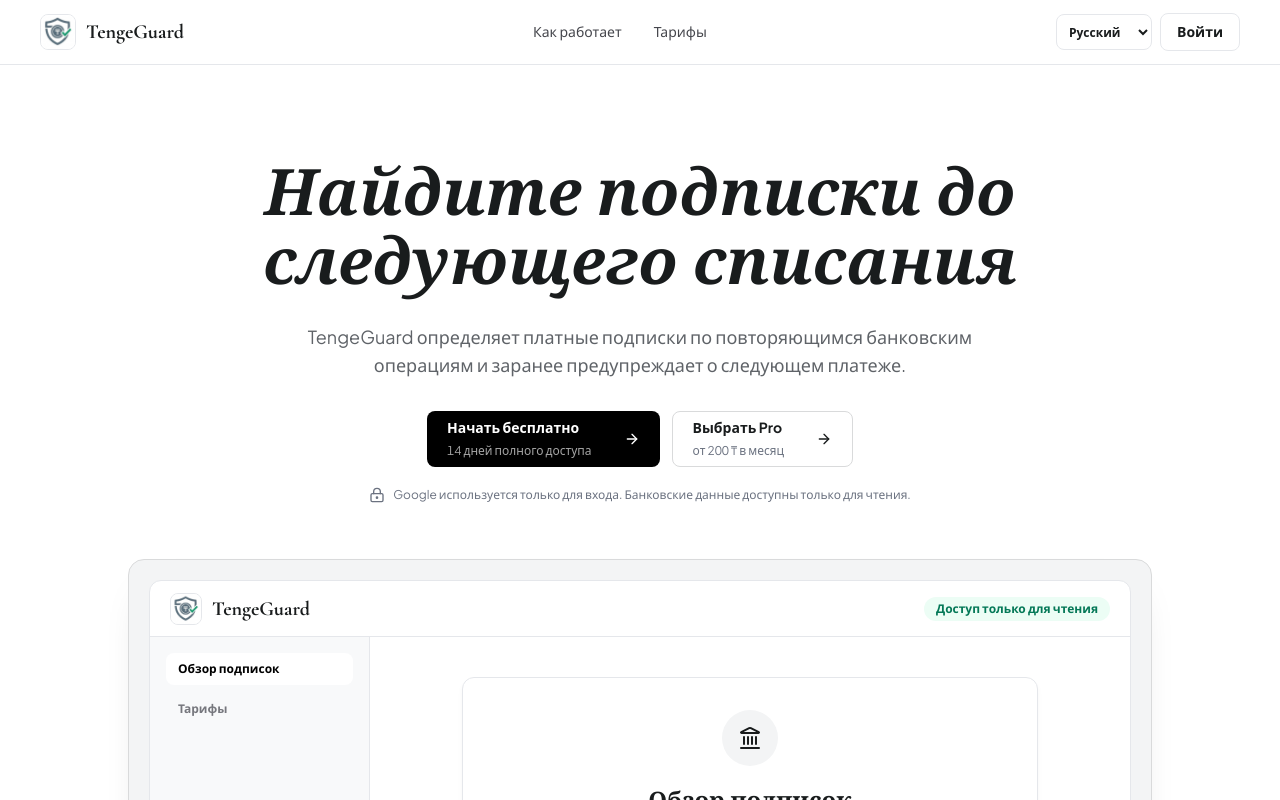
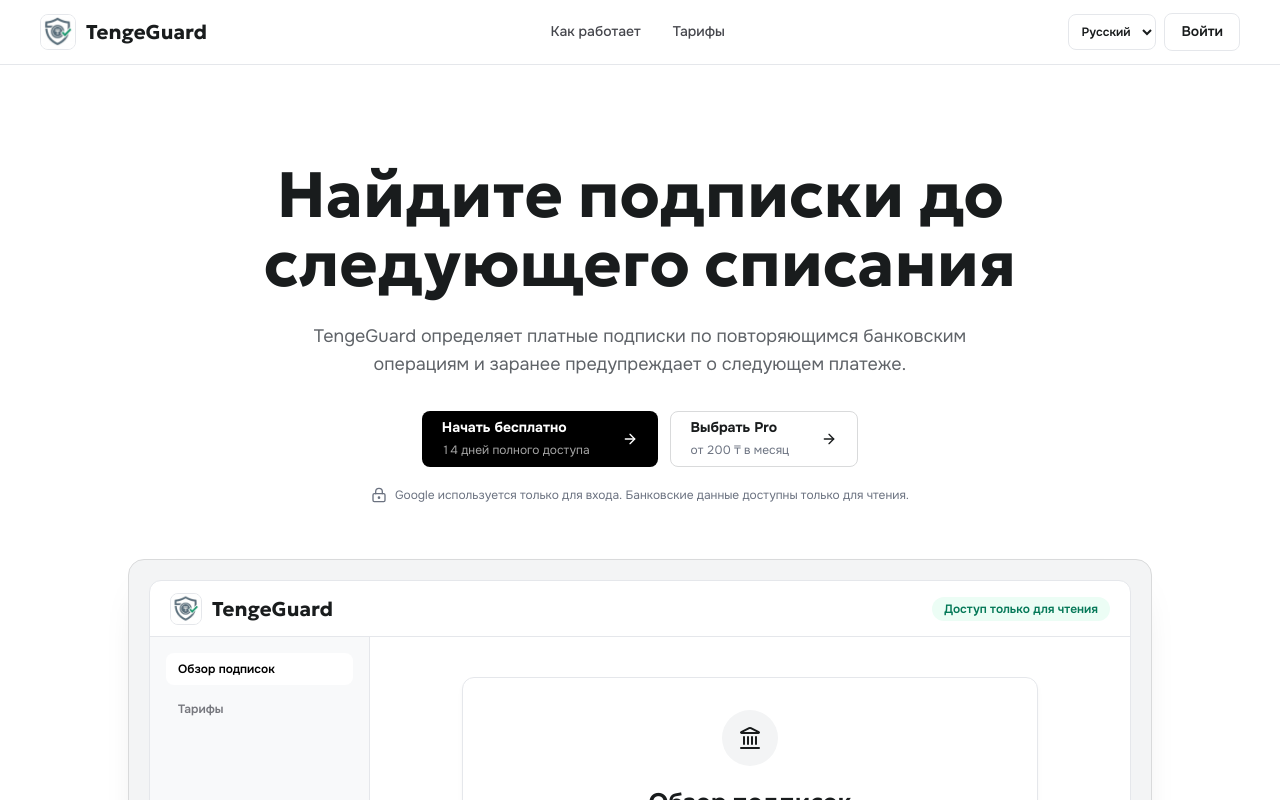
Before and after one commit to mansurmaksut19-code/TengeGuard, a Next.js app: page / in a window 1280 px wide. Shown: the top 800 px of the page. Built offline with nearby package versions, Linux system fonts and the light colour scheme.

Commit message:
Refresh TengeGuard typography

```diff
--- a/app/globals.css
+++ b/app/globals.css
@@ -1,5 +1,3 @@
-@import url("https://fonts.googleapis.com/css2?family=Cormorant+Garamond:ital,wght@0,600;0,700;1,600;1,700&family=Plus+Jakarta+Sans:wght@400;500;600;700;800&display=swap");
-
 @tailwind base;
 @tailwind components;
 @tailwind utilities;
@@ -100,7 +98,7 @@
   background: hsl(var(--background));
   color: hsl(var(--foreground));
   font-family:
-    "Plus Jakarta Sans",
+    var(--font-interface),
     ui-sans-serif,
     system-ui,
     -apple-system,
@@ -108,10 +106,10 @@
     "Segoe UI",
     sans-serif;
   font-feature-settings:
-    "cv02" 1,
-    "cv03" 1,
-    "cv04" 1,
+    "calt" 1,
+    "kern" 1,
     "tnum" 1;
+  font-optical-sizing: auto;
 }
 
 h1,
@@ -121,13 +119,19 @@
 h5,
 h6,
 .font-display {
-  font-family: "Cormorant Garamond", Georgia, serif;
-  font-feature-settings: "liga" 1, "kern" 1;
+  font-family: var(--font-display), var(--font-interface), ui-sans-serif, system-ui, sans-serif;
+  font-feature-settings: "calt" 1, "kern" 1;
+  font-optical-sizing: auto;
+  letter-spacing: 0;
+  text-wrap: balance;
 }
 
 .font-editorial-italic {
-  font-family: "Cormorant Garamond", Georgia, serif;
-  font-style: italic;
+  font-family: var(--font-display), var(--font-interface), ui-sans-serif, system-ui, sans-serif;
+  font-style: normal;
+  font-weight: 650;
+  letter-spacing: 0;
+  text-wrap: balance;
 }
 
 .tg-shell-grid { background: #f8f9fa; }
@@ -147,6 +151,21 @@
 h5,
 h6 {
   overflow-wrap: break-word;
+}
+
+p {
+  text-wrap: pretty;
+}
+
+button,
+input,
+select,
+textarea {
+  letter-spacing: 0;
+}
+
+.tabular-nums {
+  font-variant-numeric: tabular-nums lining-nums;
 }
 
 ::selection {
--- a/app/layout.tsx
+++ b/app/layout.tsx
@@ -1,7 +1,22 @@
 import type { Metadata } from "next";
+import { Geologica, Onest } from "next/font/google";
 
 import "./globals.css";
 import { Providers } from "@/components/providers";
+
+const interfaceFont = Onest({
+  subsets: ["cyrillic", "latin"],
+  display: "swap",
+  variable: "--font-interface",
+  fallback: ["Arial", "sans-serif"]
+});
+
+const displayFont = Geologica({
+  subsets: ["cyrillic", "latin"],
+  display: "swap",
+  variable: "--font-display",
+  fallback: ["Arial", "sans-serif"]
+});
 
 export const metadata: Metadata = {
   title: "TengeGuard",
@@ -28,7 +43,7 @@
 }>) {
   return (
     <html lang="ru" suppressHydrationWarning>
-      <body>
+      <body className={`${interfaceFont.variable} ${displayFont.variable}`}>
         <Providers>{children}</Providers>
       </body>
     </html>
--- a/app/page.tsx
+++ b/app/page.tsx
@@ -195,7 +195,7 @@
           <div className="overflow-hidden rounded-xl border border-[#e5e7eb] bg-white">
             <div className="flex h-14 items-center justify-between border-b border-[#e5e7eb] px-5">
               <Brand compact />
-              <span className="rounded-full bg-emerald-50 px-3 py-1 text-xs font-semibold text-emerald-700">{t.secure}</span>
+              <span className="hidden rounded-full bg-emerald-50 px-3 py-1 text-xs font-semibold text-emerald-700 sm:inline-flex">{t.secure}</span>
             </div>
             <div className="grid min-h-[340px] md:grid-cols-[220px_1fr]">
               <div className="hidden border-r border-[#e5e7eb] bg-[#f8f9fa] p-4 md:block">
--- a/tailwind.config.ts
+++ b/tailwind.config.ts
@@ -40,10 +40,11 @@
         "amber-dark": "#92400e"
       },
       fontFamily: {
-        display: ["Playfair Display", "Georgia", "serif"],
-        "body-md": ["Manrope", "ui-sans-serif", "system-ui", "sans-serif"],
-        "label-sm": ["Manrope", "ui-sans-serif", "system-ui", "sans-serif"],
-        "mono-data": ["Manrope", "ui-sans-serif", "system-ui", "sans-serif"]
+        display: ["var(--font-display)", "var(--font-interface)", "ui-sans-serif", "system-ui", "sans-serif"],
+        sans: ["var(--font-interface)", "ui-sans-serif", "system-ui", "sans-serif"],
+        "body-md": ["var(--font-interface)", "ui-sans-serif", "system-ui", "sans-serif"],
+        "label-sm": ["var(--font-interface)", "ui-sans-serif", "system-ui", "sans-serif"],
+        "mono-data": ["var(--font-interface)", "ui-sans-serif", "system-ui", "sans-serif"]
       },
       fontSize: {
         display: ["48px", { lineHeight: "56px", letterSpacing: "0", fontWeight: "700" }],
```
